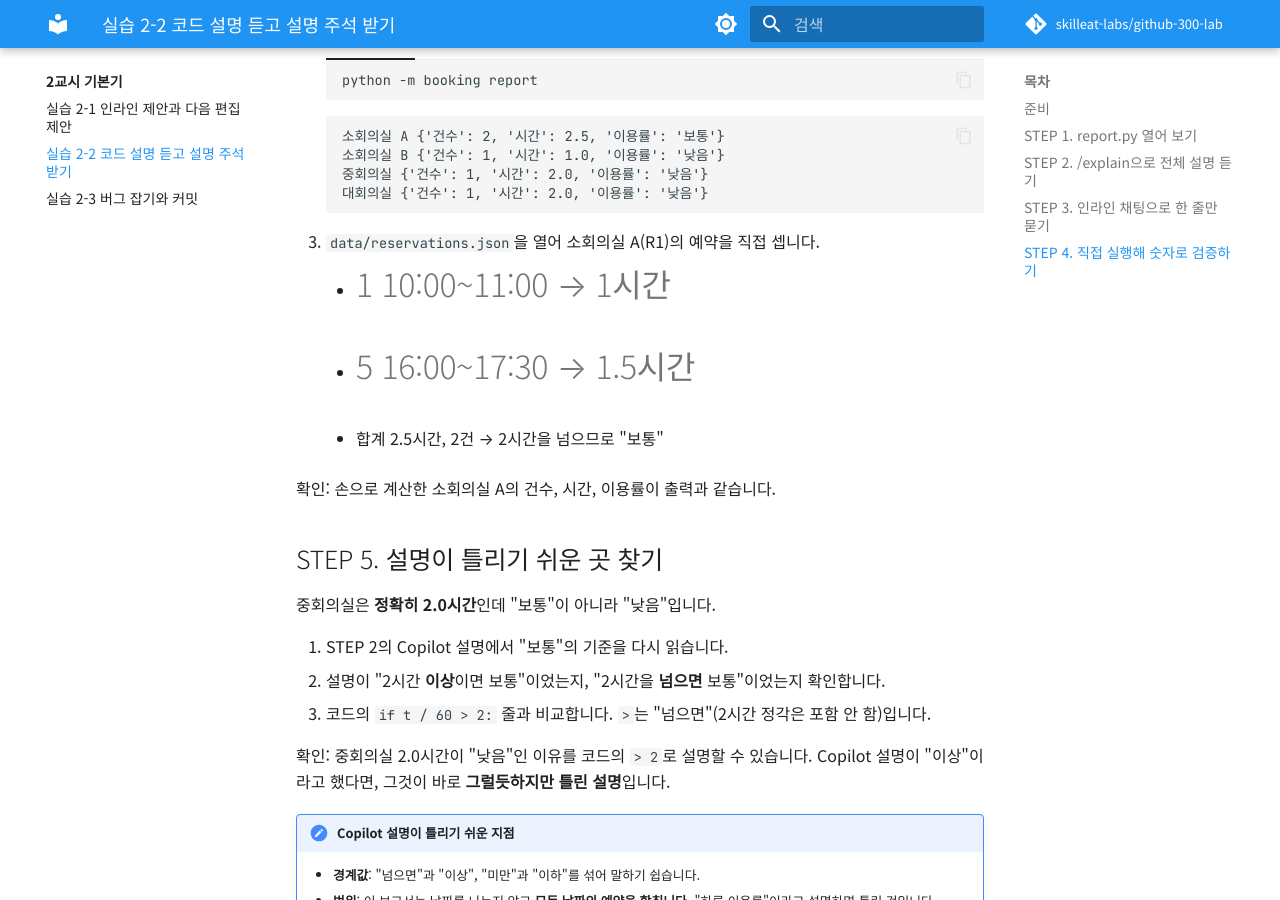
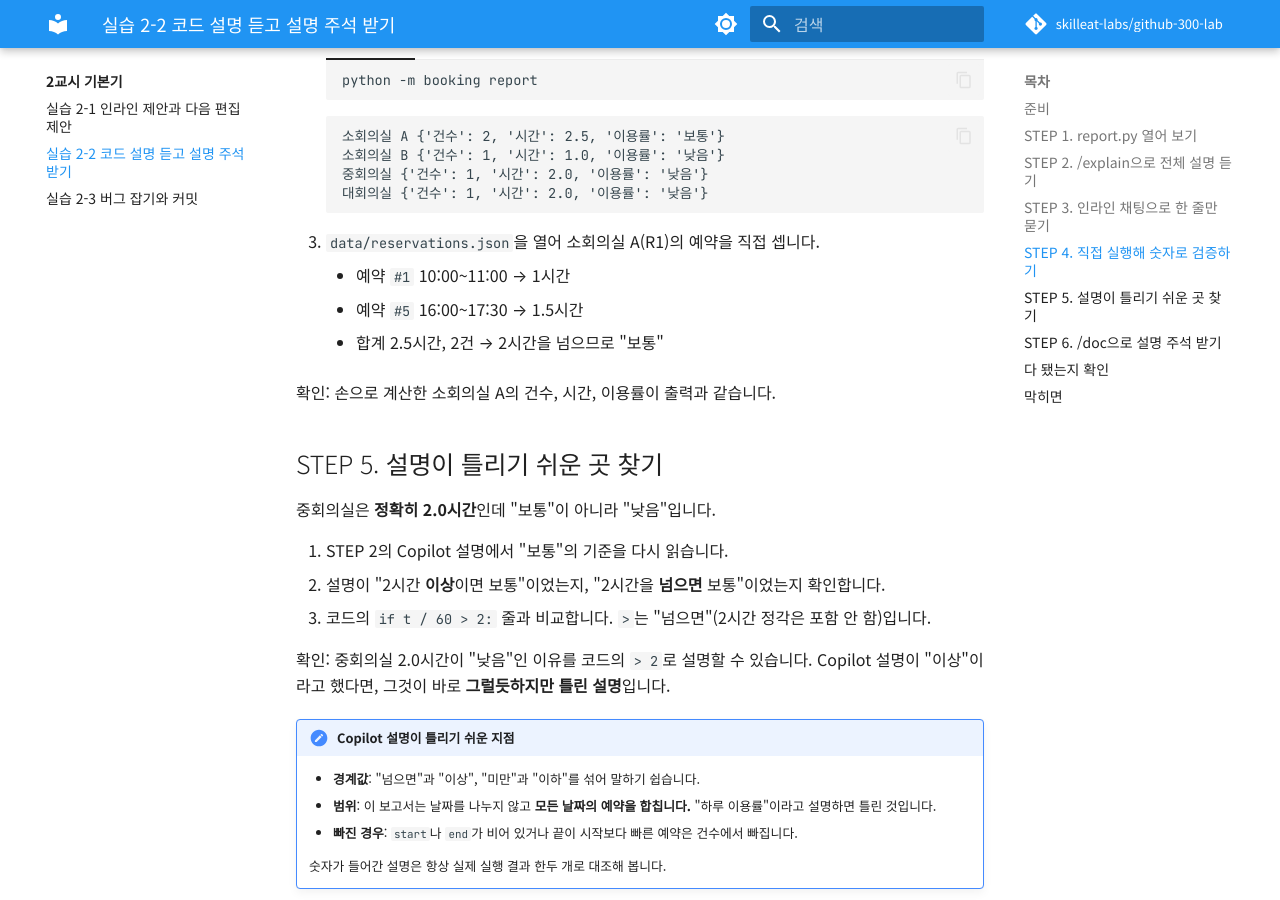
Before and after one commit to skilleat-labs/github-300-lab, an MkDocs documentation site: the page built from docs/class2/lab-2.md, in a window 1280 px wide and 900 px high, scrolled down 2411 px. Built offline with MkDocs 1.6.1 and Material for MkDocs 9.7.7, drawn with Linux system fonts in a browser that asks for light colours; comment, search, counter and statistics services are not loaded.

Commit message:
2-2 예약 번호가 큰 제목으로 보이던 문제 수정
Co-Authored-By: Claude Opus 5.5 <noreply@anthropic.com>

````diff
--- a/docs/class2/lab-2.md
+++ b/docs/class2/lab-2.md
@@ -95,8 +95,8 @@
     ```
 
 3. `data/reservations.json`을 열어 소회의실 A(R1)의 예약을 직접 셉니다.
-    - #1 10:00~11:00 → 1시간
-    - #5 16:00~17:30 → 1.5시간
+    - 예약 `#1` 10:00~11:00 → 1시간
+    - 예약 `#5` 16:00~17:30 → 1.5시간
     - 합계 2.5시간, 2건 → 2시간을 넘으므로 "보통"
 
 확인: 손으로 계산한 소회의실 A의 건수, 시간, 이용률이 출력과 같습니다.
````
